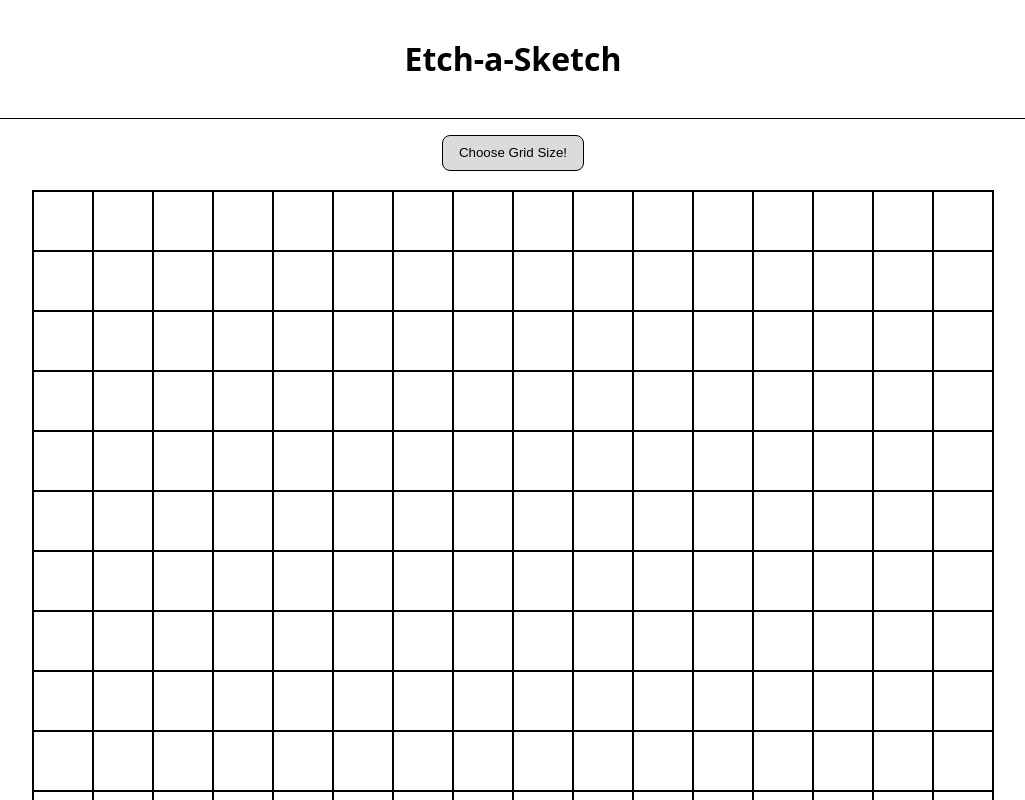
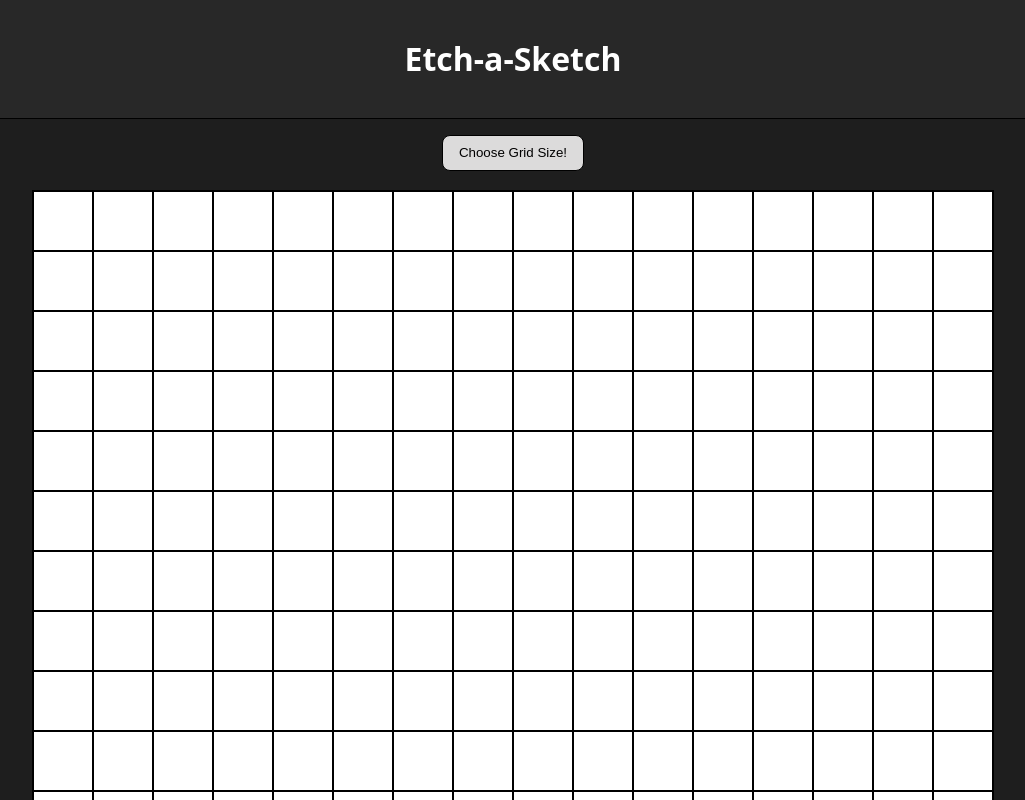
Before and after one commit to caluismo/odin-etch-sketch, a plain HTML site: page index.html in a window 1280 px wide. Shown: the top 800 px of the page, without its empty margins (127-1152 px from the left). Drawn offline with Linux system fonts and the light colour scheme.

Commit message:
Add background color attributes

```diff
--- a/sources/styles.css
+++ b/sources/styles.css
@@ -1,6 +1,9 @@
 *,
 *::before,
 *::after { box-sizing: border-box; }
+
+/* Canvas */
+:root { --cols: 16; }
 
 html, body { height: 100%; }
 
@@ -10,6 +13,7 @@ body {
   display: flex;
   flex-direction: column;
   font-family: system-ui, -apple-system, Segoe UI, Roboto, Arial, sans-serif;
+  background: rgb(30, 30, 30);
 }
 
 .header,
@@ -19,6 +23,8 @@ body {
   align-items: center;
   padding: 1rem;
   border-bottom: 1px solid #000;
+  background: rgb(40, 40, 40);
+  color: white;
 }
 
 .footer {
@@ -45,9 +51,6 @@ body {
   cursor: pointer;
 }
 
-/* Canvas */
-:root { --cols: 16; }
-
 .container {
   width: 960px;
   height: 960px;
@@ -57,6 +60,7 @@ body {
 
   /* Use outline so the frame doesn't affect layout math */
   outline: 1px solid #000;
+  background: white;
 }
 
 /* Cells sized by percentage columns; squares via aspect-ratio */
```
